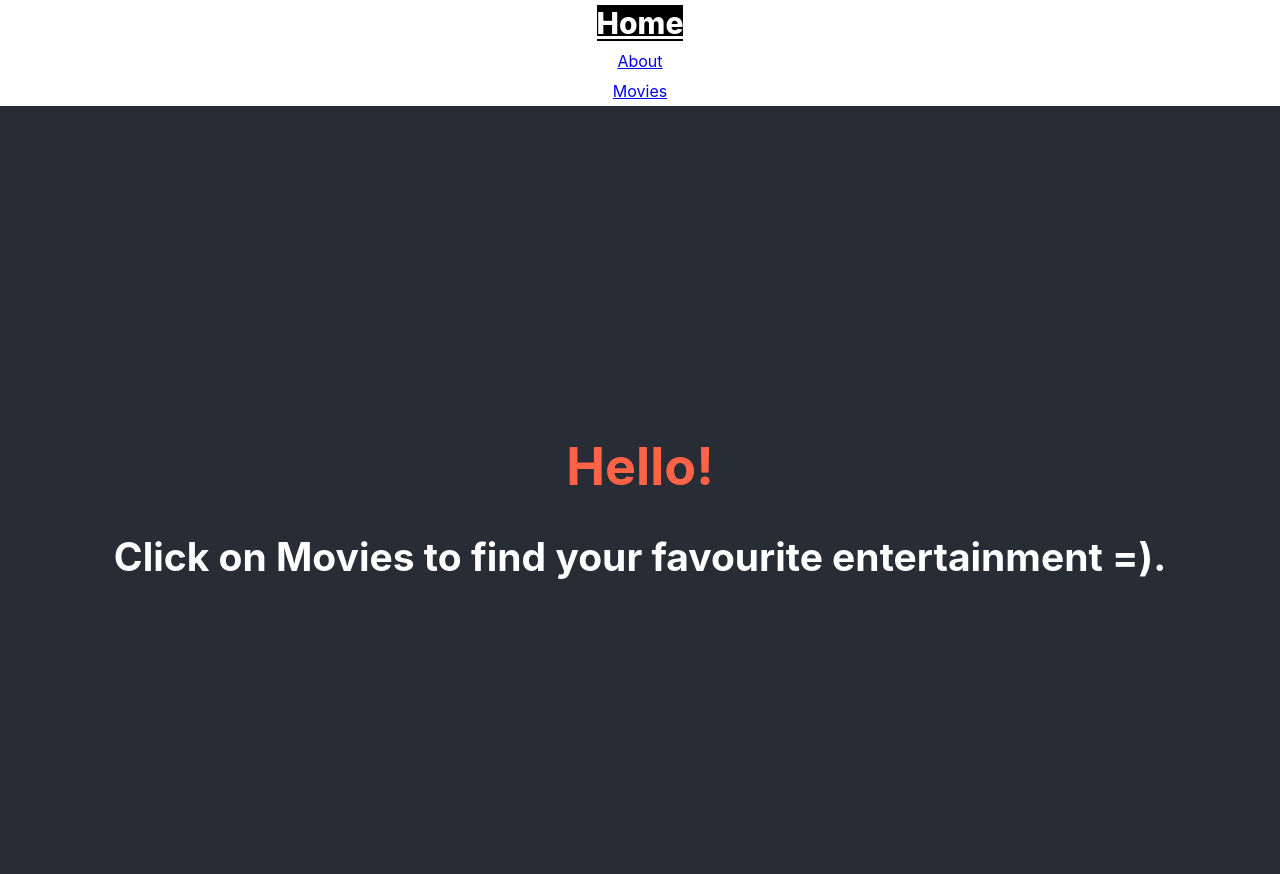
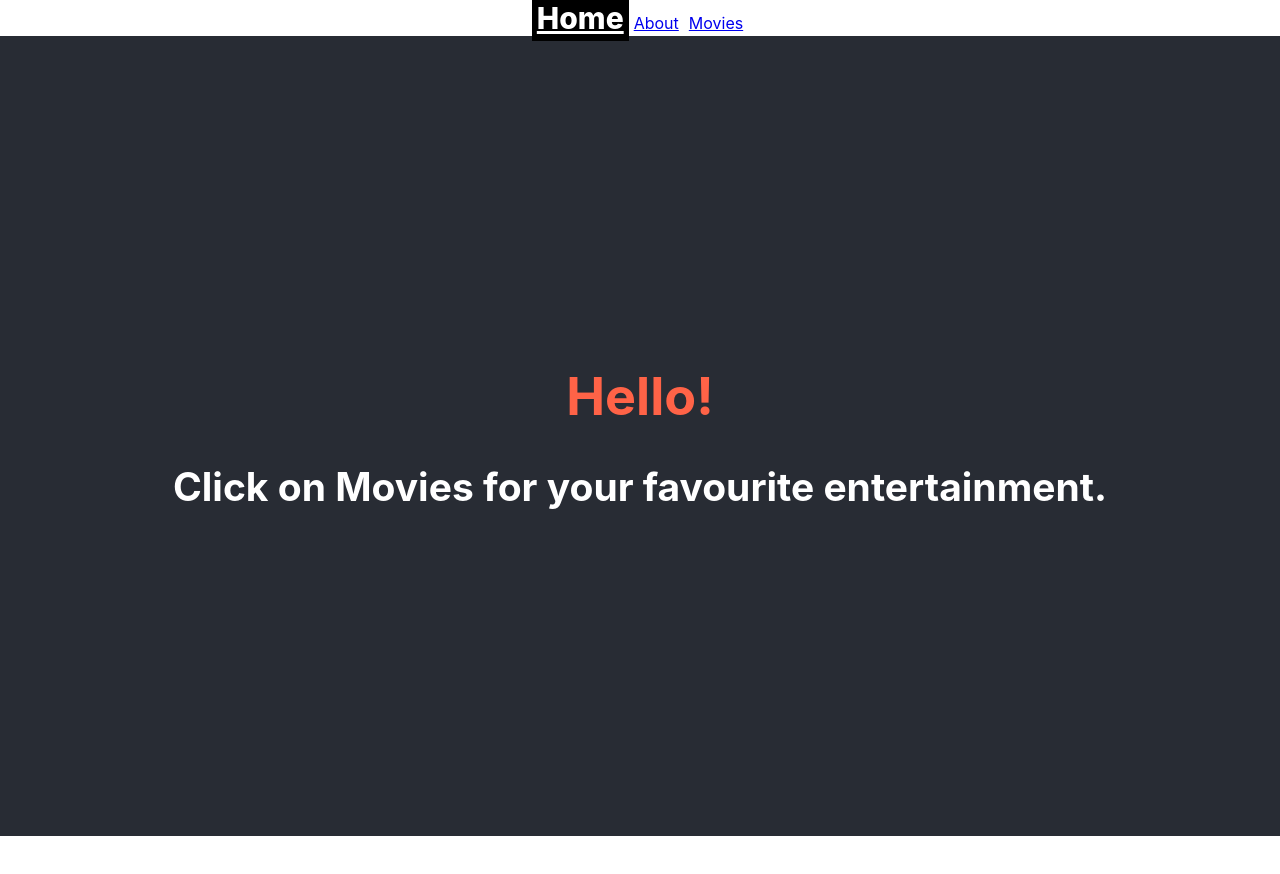
Before and after one commit to mitraws/Movie-Discovery, a React (Create React App) app: page / in a window 1280 px wide. Shown: the top 874 px of the page. After the commit the page ends 836 px from the top, so only its background shows below. Built offline with nearby package versions, Linux system fonts and the light colour scheme.

Commit message:
added glitter

```diff
--- a/package.json
+++ b/package.json
@@ -14,6 +14,7 @@
     "react-dom": "^16.13.1",
     "react-router-dom": "^5.1.2",
     "react-scripts": "3.4.1",
+    "react-sparkle": "^1.0.6",
     "typescript": "^3.8.3"
   },
   "scripts": {
--- a/src/Components/NavItem.js
+++ b/src/Components/NavItem.js
@@ -1,15 +1,17 @@
 import React from "react";
 import { NavLink } from "react-router-dom";
+import Sparkle from "react-sparkle";
 
 const style = {
   padding: "5px 5px 5px 5px",
+  position: "relative",
 };
 
 const activeStyle = {
   fontWeight: "800",
   fontSize: "30px",
   color: "white",
-  background: "black"
+  background: "black",
 };
 
 export default function NavItem(props) {
@@ -17,10 +19,8 @@ export default function NavItem(props) {
   const exact = props.exact;
 
   return (
-    <div style={style}>
-      <NavLink exact={exact} to={to} activeStyle={activeStyle}>
-        {props.children}
-      </NavLink>
-    </div>
+    <NavLink style={style} exact={exact} to={to} activeStyle={activeStyle}>
+      {props.children}
+    </NavLink>
   );
 }
--- a/src/Pages/DiscoverMoviesPage.js
+++ b/src/Pages/DiscoverMoviesPage.js
@@ -1,7 +1,8 @@
 import React, { useState, useEffect } from "react";
 import Axios from "axios";
 import Title from "../Components/Title";
-import { Link, useHistory, useParams } from "react-router-dom";
+import { Link, useHistory, useParams } from "react-router-dom"
+import Sparkle from "react-sparkle"
 
 // export default function () {
 // const {movieId} = useParams()
@@ -71,7 +72,9 @@ export default function DiscoverMoviesPage() {
               // console.log('Hi, a user hit enter!')
             }
           }}
-        />
+        />      <div style={{ position: 'relative' }}>
+        <Sparkle />
+      </div>
         <button onClick={navigateToSearch}>Search</button>
       </p>
 
--- a/src/Pages/HomePage.js
+++ b/src/Pages/HomePage.js
@@ -3,5 +3,5 @@ import Title from '../Components/Title';
 
 export default function (props) {
     // console.log("Hello from home page")
-    return <Title subtitle= "Click on Movies to find your favourite entertainment =).">Hello!</Title>
+    return <Title subtitle= "Click on Movies for your favourite entertainment.">Hello!</Title>
 }
```
Also changed, not shown: 1 other file (tests, documents, lock files or other folders).
